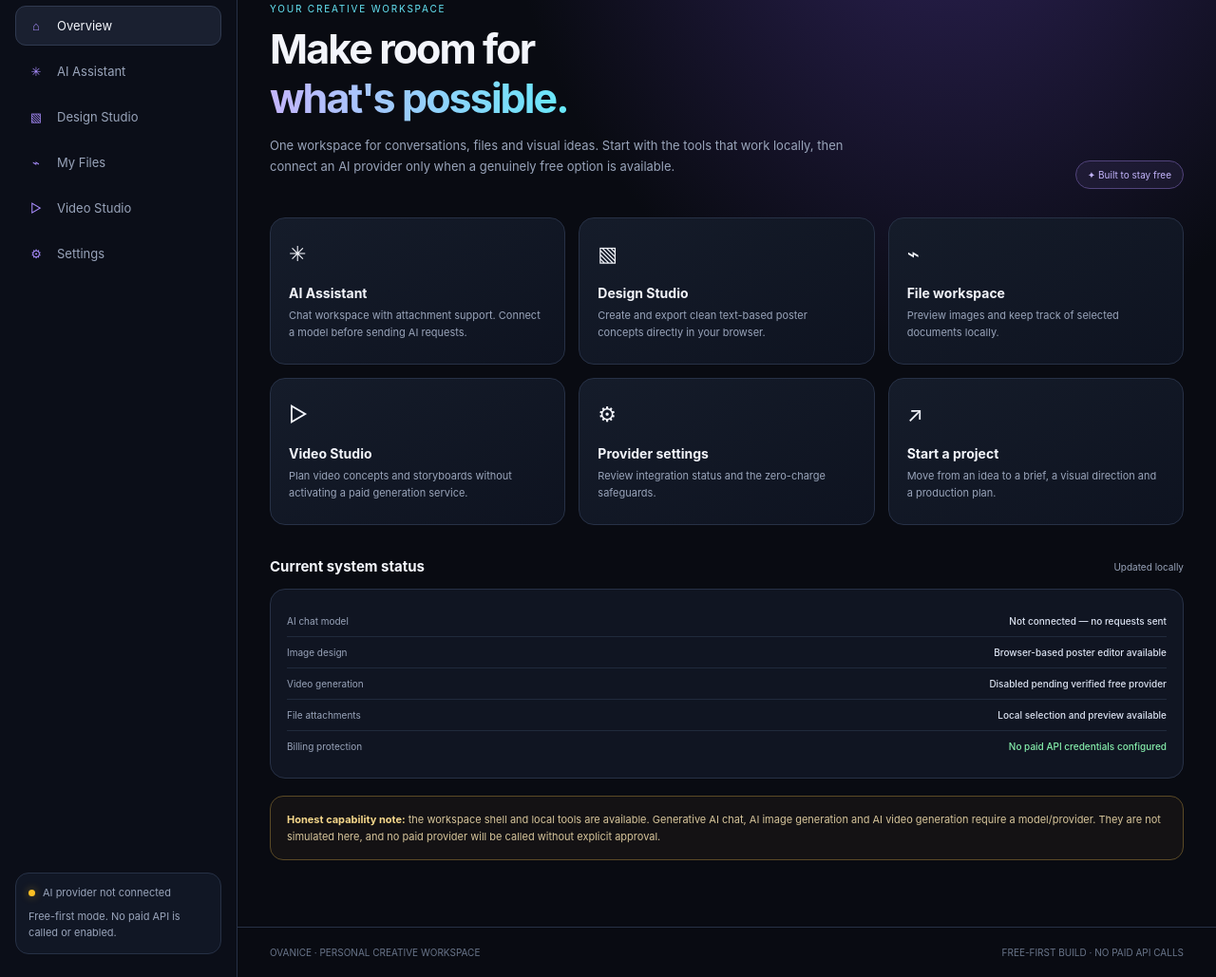
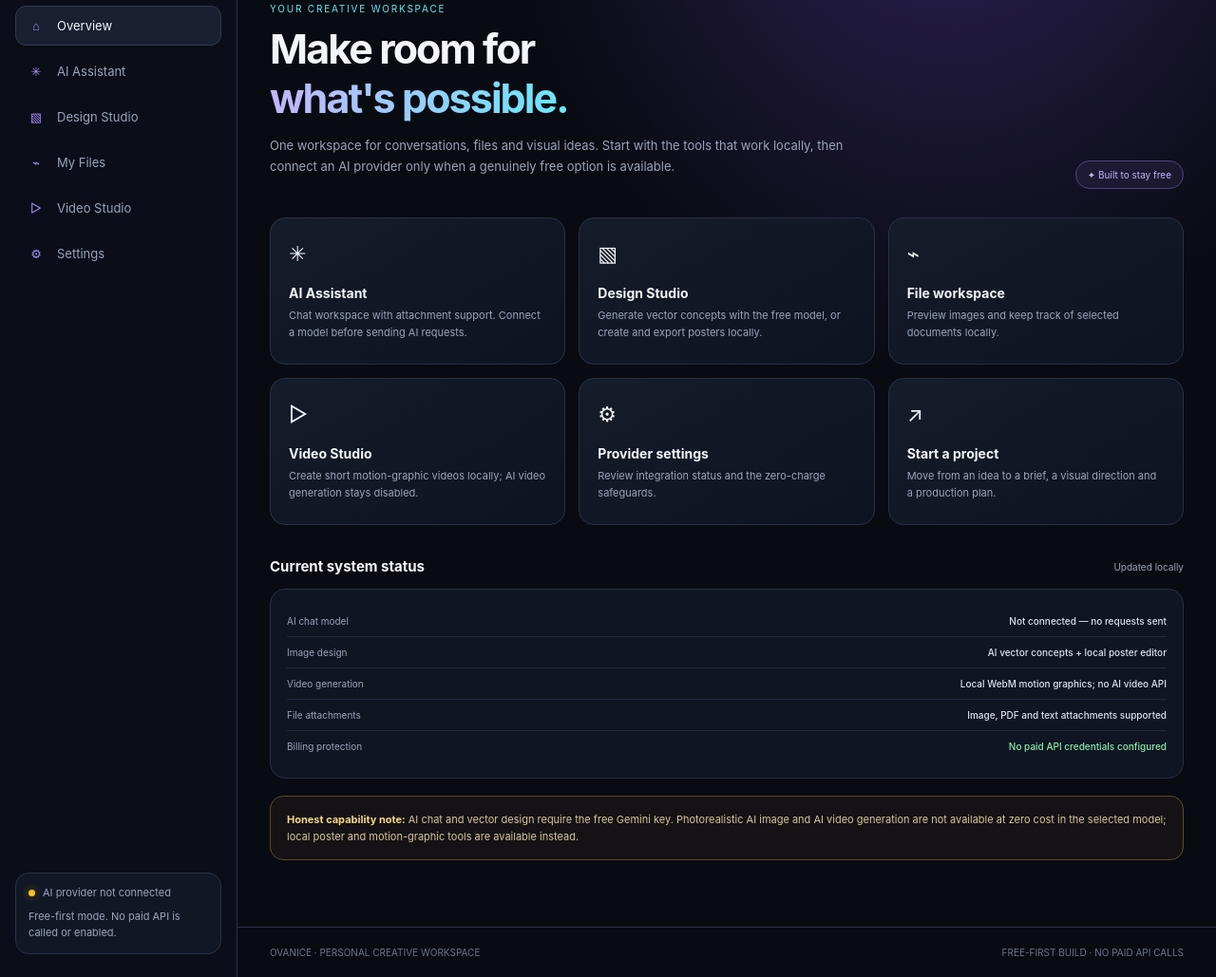
Before and after one commit to vajibola660-lang/OVANICE-, a plain HTML site: page index.html in a window 1280 px wide. Shown: the part 111-1140 px from the top of the page at 95% size. Drawn offline with Linux system fonts and the light colour scheme.

Commit message:
Update OVANICE feature status and capability notes

```diff
--- a/index.html
+++ b/index.html
@@ -34,15 +34,15 @@
    <div class="hero"><div><div class="eyebrow">YOUR CREATIVE WORKSPACE</div><h1>Make room for<br><span style="background:linear-gradient(90deg,#c4b5fd,#67e8f9);color:transparent;background-clip:text">what's possible.</span></h1><p class="sub">One workspace for conversations, files and visual ideas. Start with the tools that work locally, then connect an AI provider only when a genuinely free option is available.</p></div><span class="badge">✦ Built to stay free</span></div>
    <div class="grid">
     <button class="tile" data-goto="chat"><div class="tileico">✳</div><h3>AI Assistant</h3><p>Chat workspace with attachment support. Connect a model before sending AI requests.</p></button>
-    <button class="tile" data-goto="design"><div class="tileico">▧</div><h3>Design Studio</h3><p>Create and export clean text-based poster concepts directly in your browser.</p></button>
+    <button class="tile" data-goto="design"><div class="tileico">▧</div><h3>Design Studio</h3><p>Generate vector concepts with the free model, or create and export posters locally.</p></button>
     <button class="tile" data-goto="files"><div class="tileico">⌁</div><h3>File workspace</h3><p>Preview images and keep track of selected documents locally.</p></button>
-    <button class="tile" data-goto="video"><div class="tileico">▷</div><h3>Video Studio</h3><p>Plan video concepts and storyboards without activating a paid generation service.</p></button>
+    <button class="tile" data-goto="video"><div class="tileico">▷</div><h3>Video Studio</h3><p>Create short motion-graphic videos locally; AI video generation stays disabled.</p></button>
     <button class="tile" data-goto="settings"><div class="tileico">⚙</div><h3>Provider settings</h3><p>Review integration status and the zero-charge safeguards.</p></button>
     <button class="tile" data-goto="chat"><div class="tileico">↗</div><h3>Start a project</h3><p>Move from an idea to a brief, a visual direction and a production plan.</p></button>
    </div>
    <div class="sectionhead"><h2>Current system status</h2><span>Updated locally</span></div>
-   <div class="panel"><div class="row"><span>AI chat model</span><b>Not connected — no requests sent</b></div><div class="row"><span>Image design</span><b>Browser-based poster editor available</b></div><div class="row"><span>Video generation</span><b>Disabled pending verified free provider</b></div><div class="row"><span>File attachments</span><b>Local selection and preview available</b></div><div class="row"><span>Billing protection</span><b style="color:var(--green)">No paid API credentials configured</b></div></div>
-   <div class="notice"><b>Honest capability note:</b> the workspace shell and local tools are available. Generative AI chat, AI image generation and AI video generation require a model/provider. They are not simulated here, and no paid provider will be called without explicit approval.</div>
+   <div class="panel"><div class="row"><span>AI chat model</span><b>Not connected — no requests sent</b></div><div class="row"><span>Image design</span><b>AI vector concepts + local poster editor</b></div><div class="row"><span>Video generation</span><b>Local WebM motion graphics; no AI video API</b></div><div class="row"><span>File attachments</span><b>Image, PDF and text attachments supported</b></div><div class="row"><span>Billing protection</span><b style="color:var(--green)">No paid API credentials configured</b></div></div>
+   <div class="notice"><b>Honest capability note:</b> AI chat and vector design require the free Gemini key. Photorealistic AI image and AI video generation are not available at zero cost in the selected model; local poster and motion-graphic tools are available instead.</div>
   </section>
   <section class="page" id="page-chat">
    <div class="hero"><div><div class="eyebrow">CONVERSATION</div><h1>AI Assistant</h1><p class="sub">Draft ideas and attach reference files. The assistant connection is intentionally paused until a verified no-cost model is configured.</p></div><span class="badge">Provider required</span></div>
```
